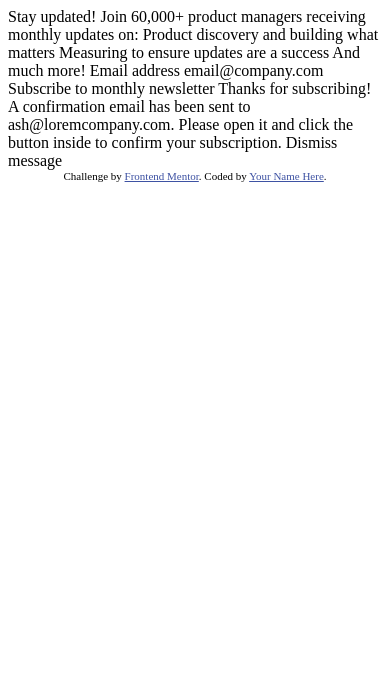
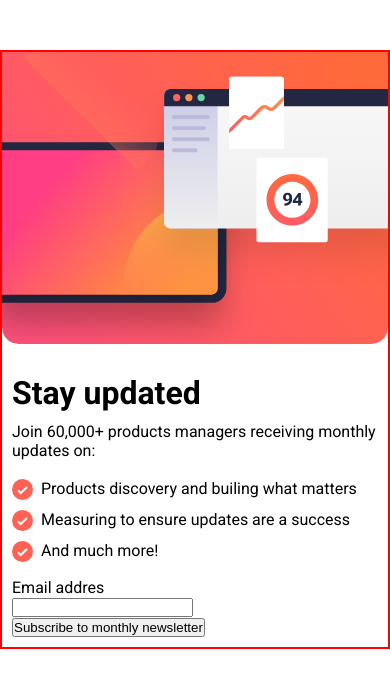
Before and after one commit to javiorgaz/newsletter-sign-up, a plain HTML site: page index.html in a window 390 px wide. Drawn offline with Linux system fonts and the light colour scheme; a web font is replaced by a local one.

Commit message:
working mobile

```diff
--- a/index.html
+++ b/index.html
@@ -1,52 +1,132 @@
 <!DOCTYPE html>
 <html lang="en">
     <head>
-  <meta charset="UTF-8">
-  <meta name="viewport" content="width=device-width, initial-scale=1.0"> <!-- displays site properly based on user's device -->
+        <meta charset="UTF-8" />
+        <meta name="viewport" content="width=device-width, initial-scale=1.0" />
+        <link
+            rel="icon"
+            type="image/png"
+            sizes="32x32"
+            href="./assets/images/favicon-32x32.png"
+        />
+        <link rel="preconnect" href="https://fonts.googleapis.com" />
+        <link rel="preconnect" href="https://fonts.gstatic.com" crossorigin />
+        <link
+            href="https://fonts.googleapis.com/css2?family=Google+Sans+Flex:opsz,wght@6..144,1..1000&family=Roboto:ital,wght@0,100..900;1,100..900&display=swap"
+            rel="stylesheet"
+        />
+        <link rel="stylesheet" href="styles/styles.css" />
 
-  <link rel="icon" type="image/png" sizes="32x32" href="./assets/images/favicon-32x32.png">
-
-  <title>Frontend Mentor | Newsletter sign-up form with success message</title>
-
-  <!-- Feel free to remove these styles or customise in your own stylesheet 👍 -->
-  <style>
-    .attribution { font-size: 11px; text-align: center; }
-    .attribution a { color: hsl(228, 45%, 44%); }
-  </style>
+        <title>
+            Frontend Mentor | Newsletter sign-up form with success message
+        </title>
     </head>
     <body>
-
         <!-- Sign-up form start -->
 
-  Stay updated!
+        <main class="main-container">
+            <div class="container__img-container">
+                <img
+                    class="mobile-img"
+                    src="assets/images/illustration-sign-up-mobile.svg"
+                    alt="img"
+                />
+            </div>
+            <div class="container__content">
+                <h1 class="content__title">Stay updated</h1>
+                <p class="content__text">
+                    Join 60,000+ products managers receiving monthly updates on:
+                </p>
+                <ul class="content__list">
+                    <li class="list-item">
+                        <svg
+                            xmlns="http://www.w3.org/2000/svg"
+                            width="21"
+                            height="21"
+                            viewBox="0 0 21 21"
+                        >
+                            <g fill="none">
+                                <circle
+                                    cx="10.5"
+                                    cy="10.5"
+                                    r="10.5"
+                                    fill="#FF6155"
+                                />
+                                <path
+                                    stroke="#FFF"
+                                    stroke-width="2"
+                                    d="M6 11.381 8.735 14 15 8"
+                                />
+                            </g>
+                        </svg>
+                        <p class="list__text">
+                            Products discovery and builing what matters
+                        </p>
+                    </li>
+                    <li class="list-item">
+                        <svg
+                            xmlns="http://www.w3.org/2000/svg"
+                            width="21"
+                            height="21"
+                            viewBox="0 0 21 21"
+                        >
+                            <g fill="none">
+                                <circle
+                                    cx="10.5"
+                                    cy="10.5"
+                                    r="10.5"
+                                    fill="#FF6155"
+                                />
+                                <path
+                                    stroke="#FFF"
+                                    stroke-width="2"
+                                    d="M6 11.381 8.735 14 15 8"
+                                />
+                            </g>
+                        </svg>
+                        <p class="list__text">
+                            Measuring to ensure updates are a success
+                        </p>
+                    </li>
+                    <li class="list-item">
+                        <svg
+                            xmlns="http://www.w3.org/2000/svg"
+                            width="21"
+                            height="21"
+                            viewBox="0 0 21 21"
+                        >
+                            <g fill="none">
+                                <circle
+                                    cx="10.5"
+                                    cy="10.5"
+                                    r="10.5"
+                                    fill="#FF6155"
+                                />
+                                <path
+                                    stroke="#FFF"
+                                    stroke-width="2"
+                                    d="M6 11.381 8.735 14 15 8"
+                                />
+                            </g>
+                        </svg>
+                        <p class="list__text">And much more!</p>
+                    </li>
+                </ul>
 
-  Join 60,000+ product managers receiving monthly updates on:
-
-  Product discovery and building what matters
-  Measuring to ensure updates are a success
-  And much more!
-
-  Email address
-  email@company.com
-
+                <form action="#" class="form">
+                    <p class="form__email-text">Email addres</p>
+                    <input class="form__email-input" type="email" />
+                    <button class="form__button">
                         Subscribe to monthly newsletter
+                    </button>
+                </form>
+            </div>
+        </main>
 
         <!-- Sign-up form end -->
 
         <!-- Success message start -->
 
-  Thanks for subscribing!
-
-  A confirmation email has been sent to ash@loremcompany.com.
-  Please open it and click the button inside to confirm your subscription.
-
-  Dismiss message
-
         <!-- Success message end -->
-
-  <div class="attribution">
-    Challenge by <a href="https://www.frontendmentor.io?ref=challenge" target="_blank">Frontend Mentor</a>.
-    Coded by <a href="#">Your Name Here</a>.
-  </div>
     </body>
 </html>
--- /dev/null
+++ b/styles/styles.scss
@@ -0,0 +1,77 @@
+$primary-color: #ff6257;
+$blue-800: hsl(234, 29%, 20%);
+$blue700: hsl(235, 18%, 26%);
+$grey: hsl(0, 0%,58%);
+
+
+
+* {
+    margin: 0;
+    padding: 0;
+    box-sizing: border-box;
+}
+
+body {
+    background-color: white;
+    font-family: roboto,sans-serif;
+}
+
+.main-container {
+    display: flex;
+    flex-direction: column;
+    min-width: 300px;
+    max-width: 460px;
+    margin: 50px auto;
+    border: 2px solid red;
+}
+
+// ******
+// IMG **
+// ******
+
+.container__img-container {
+    width: 100%;
+    margin-bottom: 1rem;
+}
+.mobile-img {
+    width: 100%;
+}
+
+
+//**********
+// CONTENT**
+//**********
+
+.container__content {
+    padding: 10px;
+
+    .content__title {
+        margin-bottom: 0.6rem;
+    }
+    .content__text {
+        margin-bottom: 1.2rem;
+    }
+}
+
+// **************
+// CONTENT LIST**
+// **************
+
+.content__list {
+    list-style: none;
+    margin-bottom: 1rem;
+    display: flex;
+    flex-direction: column;
+    gap: 10px;
+    .list-item {
+        display: flex;
+        gap: 8px;
+    }
+    .list__text {
+
+    }
+}
+
+//*******
+// FORM**
+//*******
```
Also changed, not shown: styles/styles.css (added), 1 other file. Lines whose indentation alone changed are shown as unchanged.
